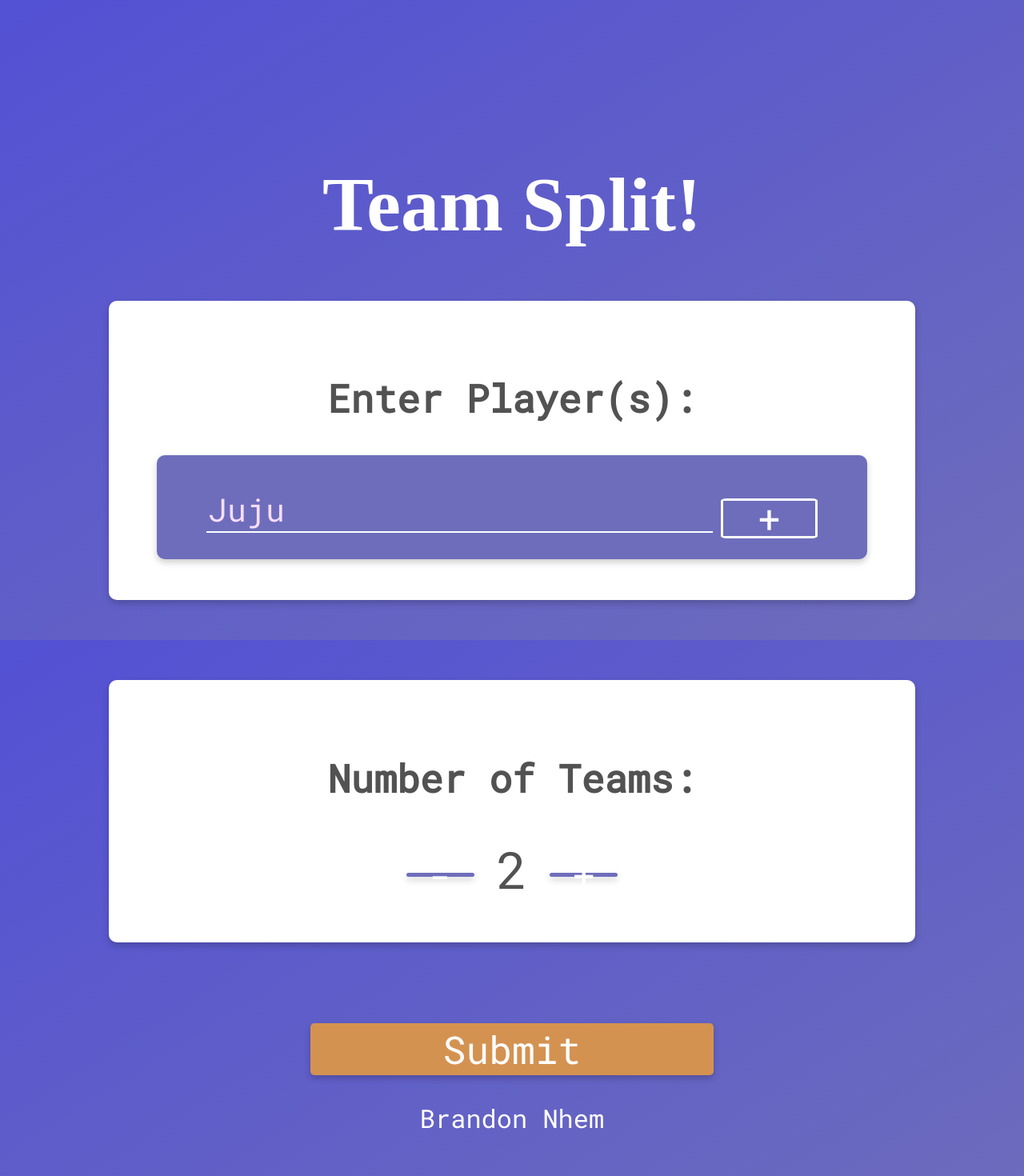
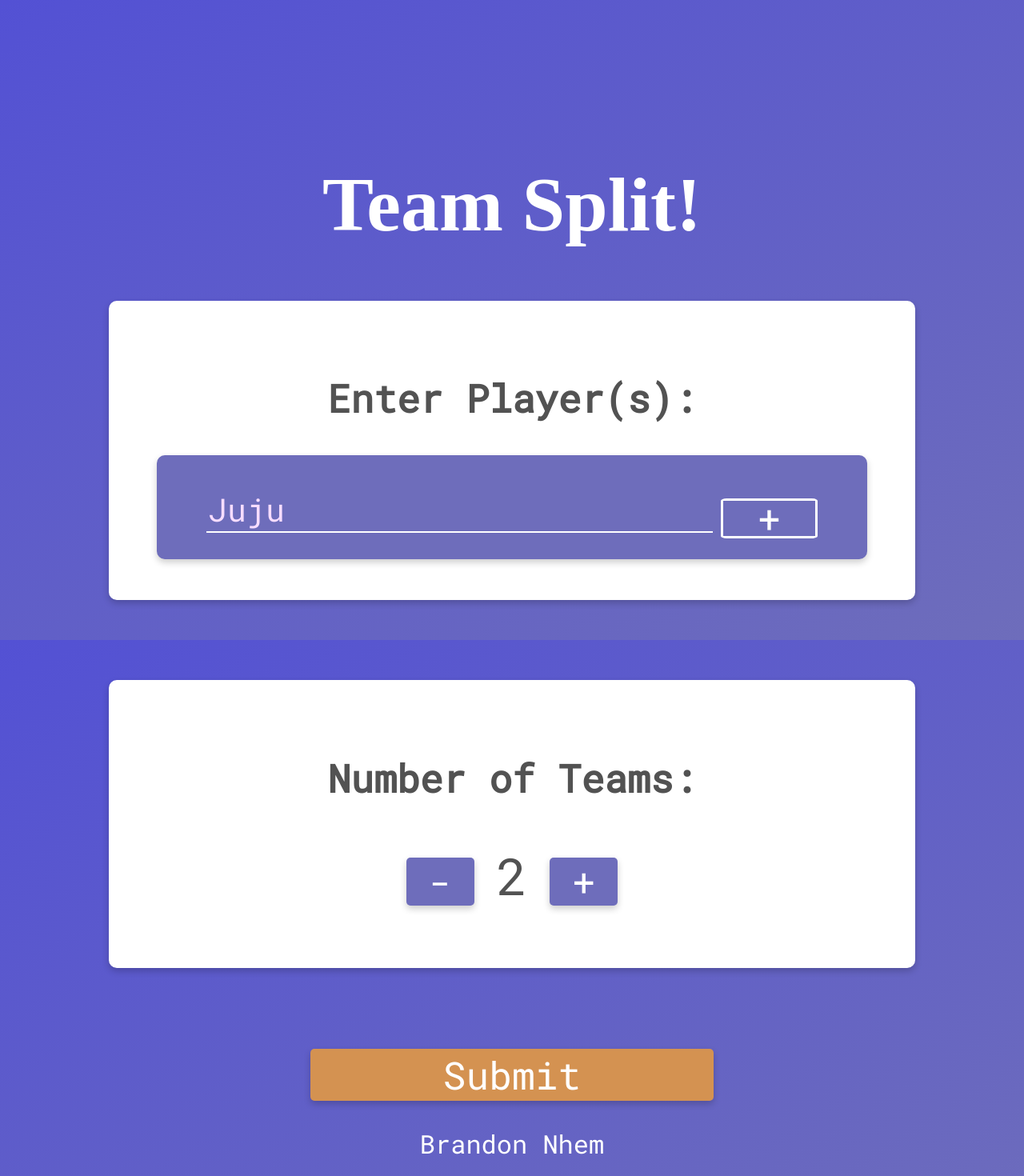
Before and after one commit to brandonnhem/team-split, a React (Create React App) app: page / in a window 1280 px wide. Shown: the top 1470 px of the page at 80% size. Built offline with nearby package versions, Linux system fonts and the light colour scheme; a web font is replaced by a local one.

Commit message:
made changes targeted towards chrome browsers

```diff
--- a/public/styles.css
+++ b/public/styles.css
@@ -43,7 +43,7 @@ footer {
 }
 
 .players {
-    columns: 2 auto;
+    columns: 1 auto;
 }
 
 .player-card {
@@ -156,7 +156,7 @@ a:visited {
 }
 
 .team-list {
-    columns: 2 auto;
+    columns: 1 auto;
 }
 
 .shuffle-btn {
@@ -184,7 +184,7 @@ a:visited {
     color: #686868;
 }
 
-@media (min-width: 641px) {
+@media screen and (min-width: 641px) {
     .logo {
         font-size: 2.5rem;
     }
@@ -228,7 +228,7 @@ a:visited {
     }
 }
 
-@media (min-width: 1000px) {
+@media screen and (min-width: 1000px) {
     .logo {
         font-size: 3rem;
         width: 100%;
@@ -303,3 +303,9 @@ a:visited {
         font-size: 3rem;
     }
 }
+
+@media screen and (-webkit-min-device-pixel-ratio:0) and (min-resolution:.001dpcm) {
+    .modify-btn {
+        height: 60px;
+    }
+}
```
